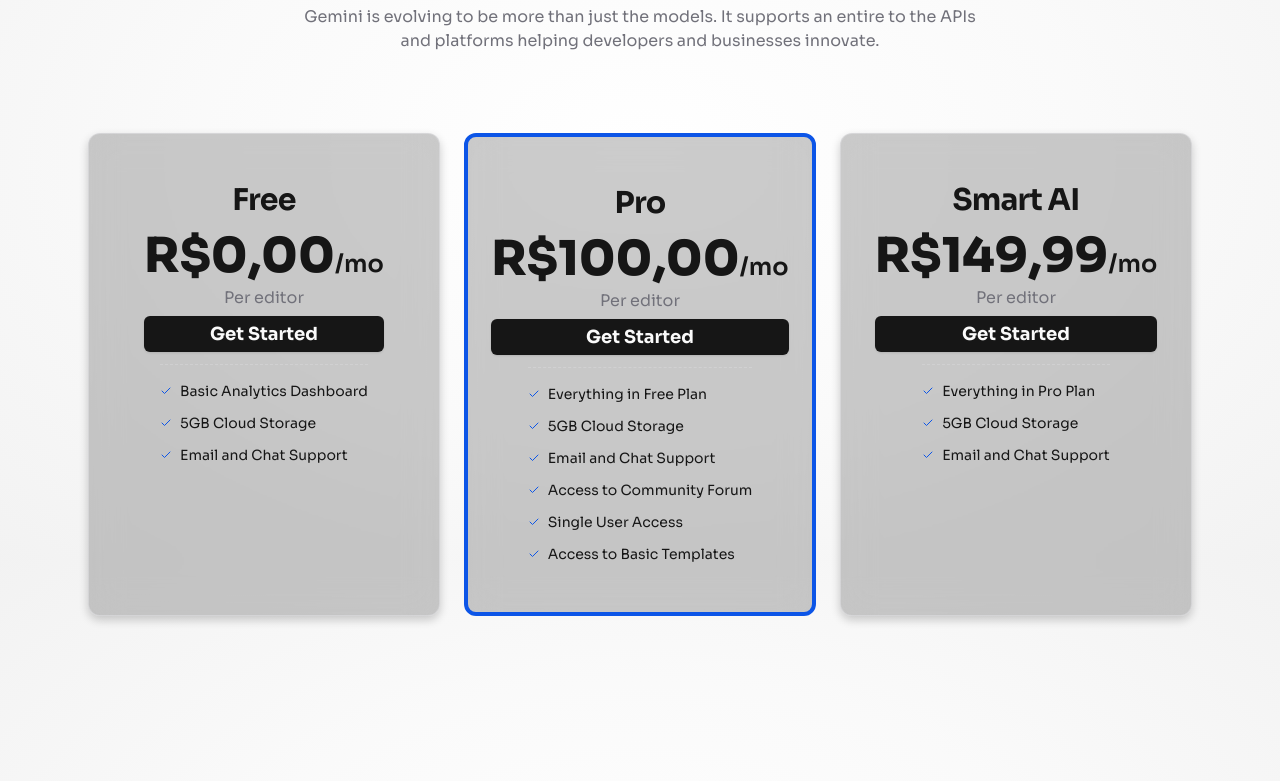
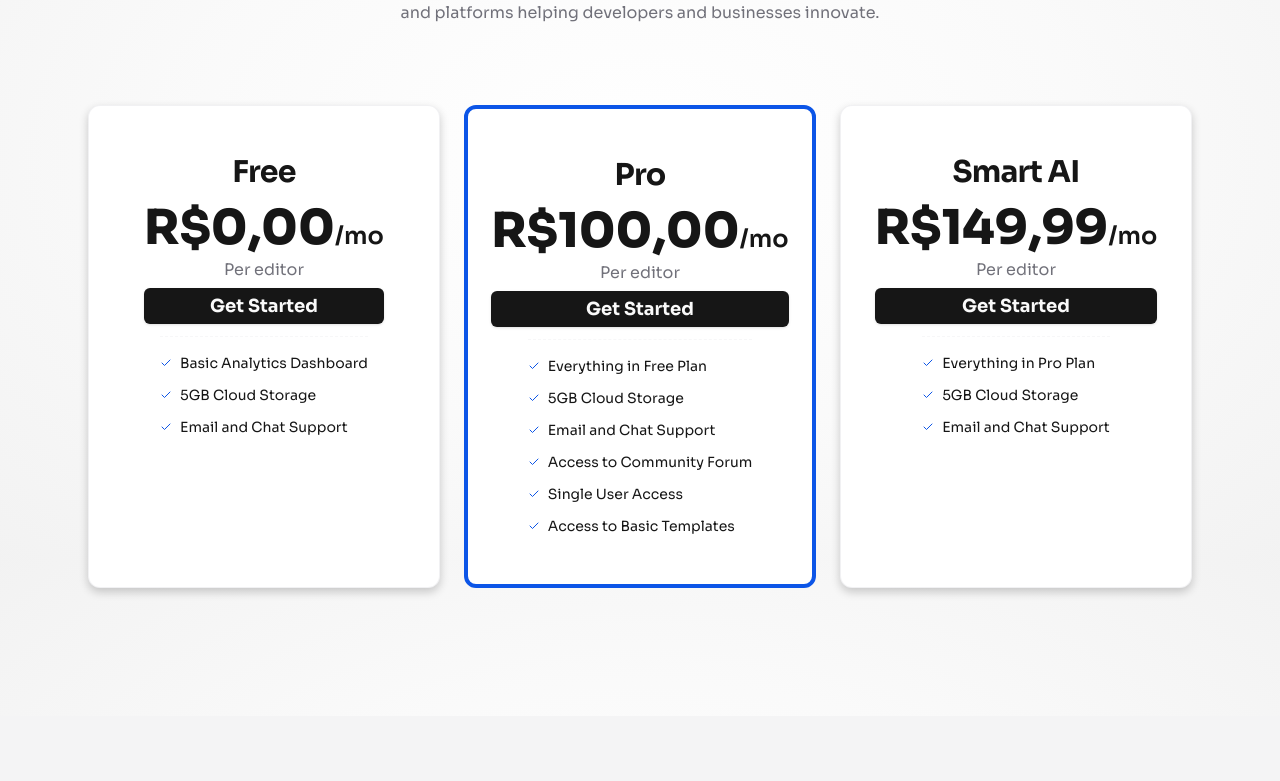
Before and after one commit to pierrerrrr/sendme, a Next.js app: page / in a window 1280 px wide. Shown: the part 1039-1820 px from the top of the page. Built offline with nearby package versions, Linux system fonts and the light colour scheme.

Commit message:
fix: another theme switcher bug

```diff
--- a/src/components/features.tsx
+++ b/src/components/features.tsx
@@ -3,7 +3,7 @@
 
 export default function FeaturesSection() {
     return (
-        <section className="py-16 md:py-32">
+        <section className="bg-zinc-100 dark:bg-zinc-950 py-16 md:py-32">
             <div className="mx-auto max-w-6xl px-6">
                 <div className="grid items-center gap-12 md:grid-cols-2 md:gap-12 lg:grid-cols-5 lg:gap-24">
                     <div className="lg:col-span-2">
--- a/src/components/footer.tsx
+++ b/src/components/footer.tsx
@@ -30,7 +30,7 @@
 
 export default function FooterSection() {
     return (
-        <footer className="py-16 md:py-32">
+        <footer className="bg-white dark:bg-black py-16 md:py-32">
             <div className="mx-auto max-w-5xl px-6">
                 <Link
                     href="/"
--- a/src/components/hero-section.tsx
+++ b/src/components/hero-section.tsx
@@ -112,7 +112,7 @@
                                     speedSegment={0.3}
                                     delay={0.5}
                                     as="p"
-                                    className="mx-auto mt-8 max-w-2xl text-balance text-lg">
+                                    className="mx-auto mt-8 max-w-5xl text-balance text-lg">
                                     senDMe is your go-to platform for automating Instagram messages, ensuring you never miss a connection with your audience. With features like DM automation and direct product linking, engaging with followers has never been easier.
                                 </TextEffect>
 
--- a/src/components/pricing.tsx
+++ b/src/components/pricing.tsx
@@ -68,14 +68,7 @@
 
                 <div className="mt-8 grid gap-6 md:mt-20 md:grid-cols-3">
 
-                    <Card ref={el => (cardRefs.current[0] = el)} className="
-                        flex flex-col items-center text-center p-6 rounded-xl opacity-0
-                        bg-black/20
-                        backdrop-blur-lg
-                        text-card-foreground
-                        border-border/50
-                        shadow-card-dark-subtle dark:shadow-card-dark-lg
-                    ">
+                    <Card ref={el => (cardRefs.current[0] = el)} className="flex flex-col items-center text-center p-6 rounded-xl opacity-0 card dark:bg-black/20 backdrop-blur-lg text-card-foreground border-border/50 shadow-card-dark-subtle dark:shadow-card-dark-lg">
                         <CardHeader className="pb-3">
                             <CardTitle className="font-bold text-3xl mb-2">Free</CardTitle>
                             <span className="my-3 block text-5xl font-extrabold">R$0,00<span className="text-2xl font-semibold">/mo</span></span>
@@ -102,15 +95,7 @@
                         </CardContent>
                     </Card>
 
-                    <Card ref={el => (cardRefs.current[1] = el)} className="
-                        relative
-                        flex flex-col items-center text-center p-6 rounded-xl opacity-0
-                        bg-black/20
-                        backdrop-blur-lg
-                        text-card-foreground
-                        border-4 border-primary
-                        shadow-card-dark-lg
-                    ">
+                    <Card ref={el => (cardRefs.current[1] = el)} className="relative flex flex-col items-center text-center p-6 rounded-xl opacity-0 card dark:bg-black/20 backdrop-blur-lg text-card-foreground border-4 border-primary shadow-card-dark-lg">
                         <CardHeader className="pb-3">
                             <CardTitle className="font-bold text-3xl mb-2">Pro</CardTitle>
                             <span className="my-3 block text-5xl font-extrabold">R$100,00<span className="text-2xl font-semibold">/mo</span></span>
@@ -137,14 +122,7 @@
                         </CardContent>
                     </Card>
 
-                    <Card ref={el => (cardRefs.current[2] = el)} className="
-                        flex flex-col items-center text-center p-6 rounded-xl opacity-0
-                        bg-black/20
-                        backdrop-blur-lg
-                        text-card-foreground
-                        border-border/50
-                        shadow-card-dark-subtle dark:shadow-card-dark-lg
-                    ">
+                    <Card ref={el => (cardRefs.current[2] = el)} className="flex flex-col items-center text-center p-6 rounded-xl opacity-0 card dark:bg-black/20 backdrop-blur-lg text-card-foreground border-border/50 shadow-card-dark-subtle dark:shadow-card-dark-lg">
                         <CardHeader className="pb-3">
                             <CardTitle className="font-bold text-3xl mb-2">Smart AI</CardTitle>
                             <span className="my-3 block text-5xl font-extrabold">R$149,99<span className="text-2xl font-semibold">/mo</span></span>
```
